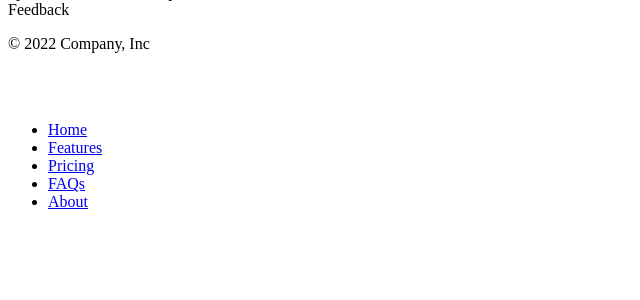
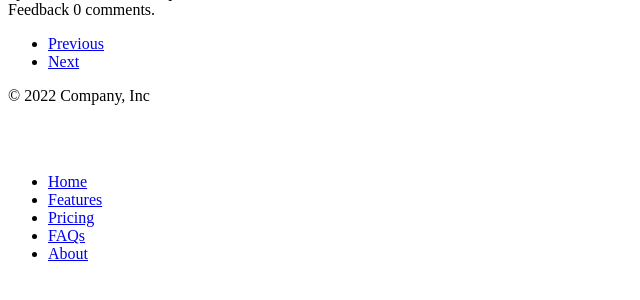
Before and after one commit to virtualLast/virtual-forum, a Symfony app: template templates/question/question.html.twig in a window 1280 px wide. Shown: the part 261-561 px from the top of the page, without its empty margins (0-640 px from the left). Run offline with Twig, Linux system fonts and the light colour scheme; the template is opened without the code that fills it, so the values that code supplies are empty; some libraries are stand-ins or nearby versions.

Commit message:
added comment pagination

```diff
--- a/src/Repository/CommentRepository.php
+++ b/src/Repository/CommentRepository.php
@@ -18,7 +18,7 @@ use Doctrine\Persistence\ManagerRegistry;
  */
 class CommentRepository extends ServiceEntityRepository
 {
-    private const PAGINATOR_PER_PAGE = 4;
+    public const COMMENT_PAGINATOR_PER_PAGE = 4;
 
     public function __construct(ManagerRegistry $registry)
     {
@@ -49,7 +49,7 @@ class CommentRepository extends ServiceEntityRepository
         ->andWhere('c.question = :question')
             ->setParameter('question', $question)
             ->orderBy('c.createdAt', 'DESC')
-            ->setMaxResults(self::PAGINATOR_PER_PAGE)
+            ->setMaxResults(self::COMMENT_PAGINATOR_PER_PAGE)
             ->setFirstResult($offset)
             ->getQuery()
         ;
--- a/templates/question/question.html.twig
+++ b/templates/question/question.html.twig
@@ -27,11 +27,12 @@
         <div class="row">
             <div class="col-12">
                 <div class="card">
-                    <div class="card-header">
-                        Feedback
+                    <div class="card-header d-flex justify-content-between">
+                        <span>Feedback</span>
+                        <span><span class="lead">{{ comments|length }}</span> comments.</span>
                     </div>
                     <div class="card-body">
-                        {% for comment in question.comments %}
+                        {% for comment in comments %}
                             <div class="card my-2">
                                 <div class="card-body">
                                     <h5 class="card-title">{{ comment.title }}</h5>
@@ -41,6 +42,18 @@
                                 </div>
                             </div>
                         {% endfor %}
+                    </div>
+                    <div class="card-footer">
+                        <nav aria-label="...">
+                            <ul class="pagination pagination-sm">
+                                <li class="page-item {{ offset <= 1  ? 'disabled' }}">
+                                    <a class="page-link" href="{{ path('question', {id: question.id, offset: previous}) }}">Previous</a>
+                                </li>
+                                <li class="page-item {{ offset >= last_page  ? 'disabled' }}">
+                                    <a class="page-link" href="{{ path('question', { id: question.id, offset: next }) }}">Next</a>
+                                </li>
+                            </ul>
+                        </nav>
                     </div>
                 </div>
             </div>
```
Also changed, not shown: src/Controller/QuestionController.php (+9 -0 lines).
